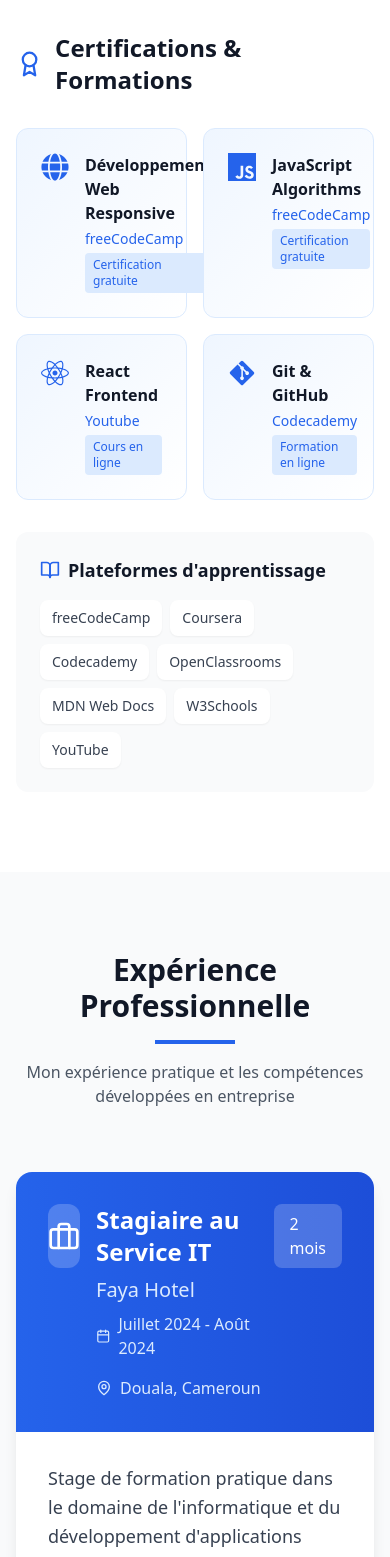
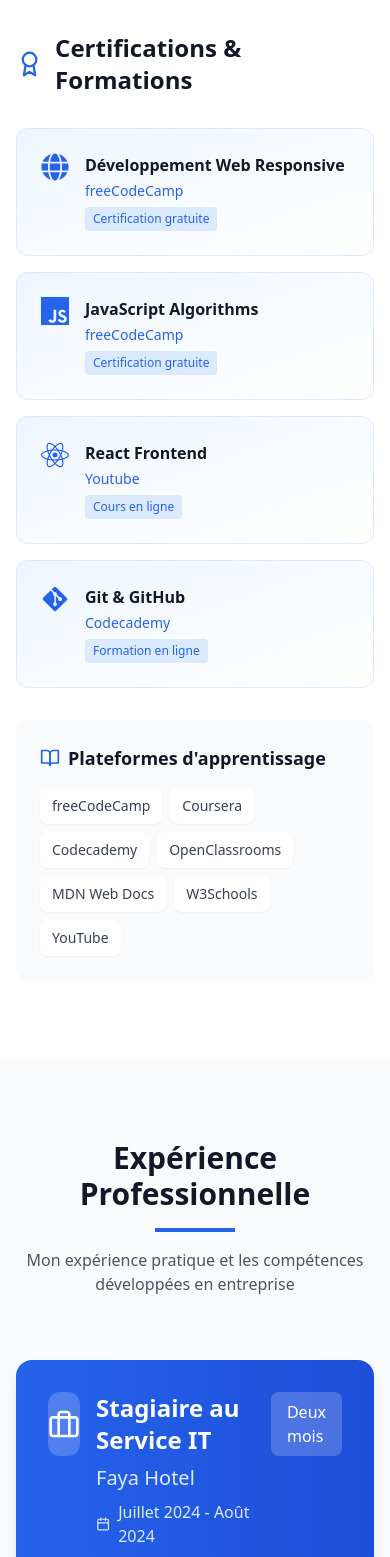
Before and after one commit to TheOne-cmyk/TDF-Portfolio, a React (Vite) app: page / in a window 390 px wide. Shown: the part 5560-7117 px from the top of the page. Built offline with nearby package versions, Linux system fonts and the light colour scheme.

Commit message:
modification de l'affichage

```diff
--- a/src/components/Education.tsx
+++ b/src/components/Education.tsx
@@ -122,7 +122,7 @@
                 Certifications & Formations
               </h3>
 
-              <div className="grid grid-cols-2 sm:grid-cols-2 gap-4">
+             <div className="grid grid-cols-1 md:grid-cols-2 lg:grid-cols-2 xl:grid-cols-2 gap-4">
                 {certifications.map((cert, index) => {
                   const IconComponent = cert.icon;
                   return (
--- a/src/components/Experience.tsx
+++ b/src/components/Experience.tsx
@@ -7,7 +7,7 @@
     company: 'Faya Hotel',
     location: 'Douala, Cameroun',
     period: 'Juillet 2024 - Août 2024',
-    duration: '2 mois',
+    duration: 'Deux mois',
     description: 'Stage de formation pratique dans le domaine de l\'informatique et du développement d\'applications Web.',
     tasks: [
       'Conception et Réalisation d\'une application de gestion des équipements techniques',
--- a/src/components/Projects.tsx
+++ b/src/components/Projects.tsx
@@ -300,7 +300,7 @@
               Vous avez aimé mes projets ? Consultez mon profil GitHub pour découvrir d'autres réalisations !
             </p>
             <a
-              href="https://github.com"
+              href="https://github.com/TheOne-cmyk"
               target="_blank"
               rel="noopener noreferrer"
               className="inline-flex items-center px-6 py-3 bg-gray-900 text-white font-medium rounded-lg hover:bg-gray-800 transition-colors duration-200"
```
